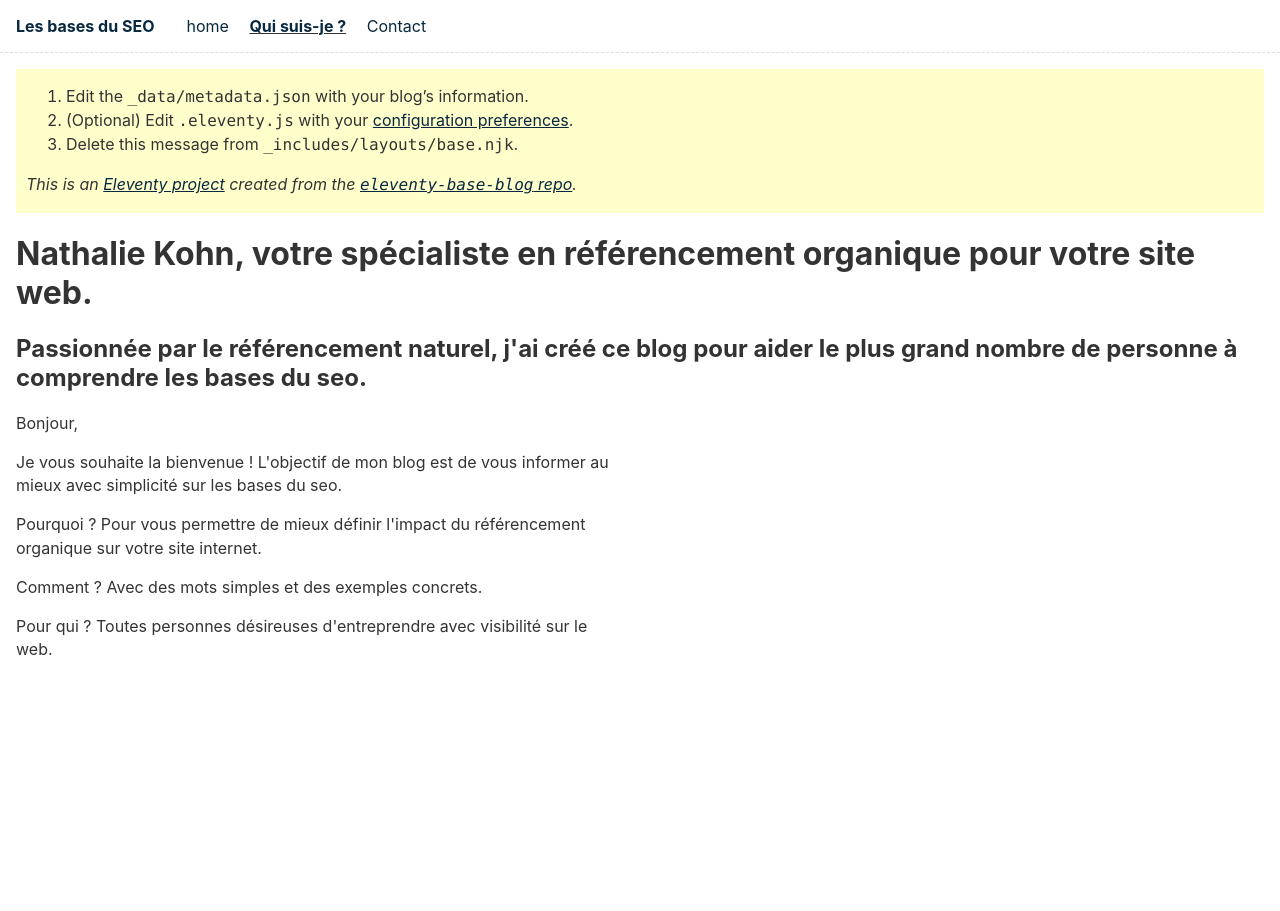
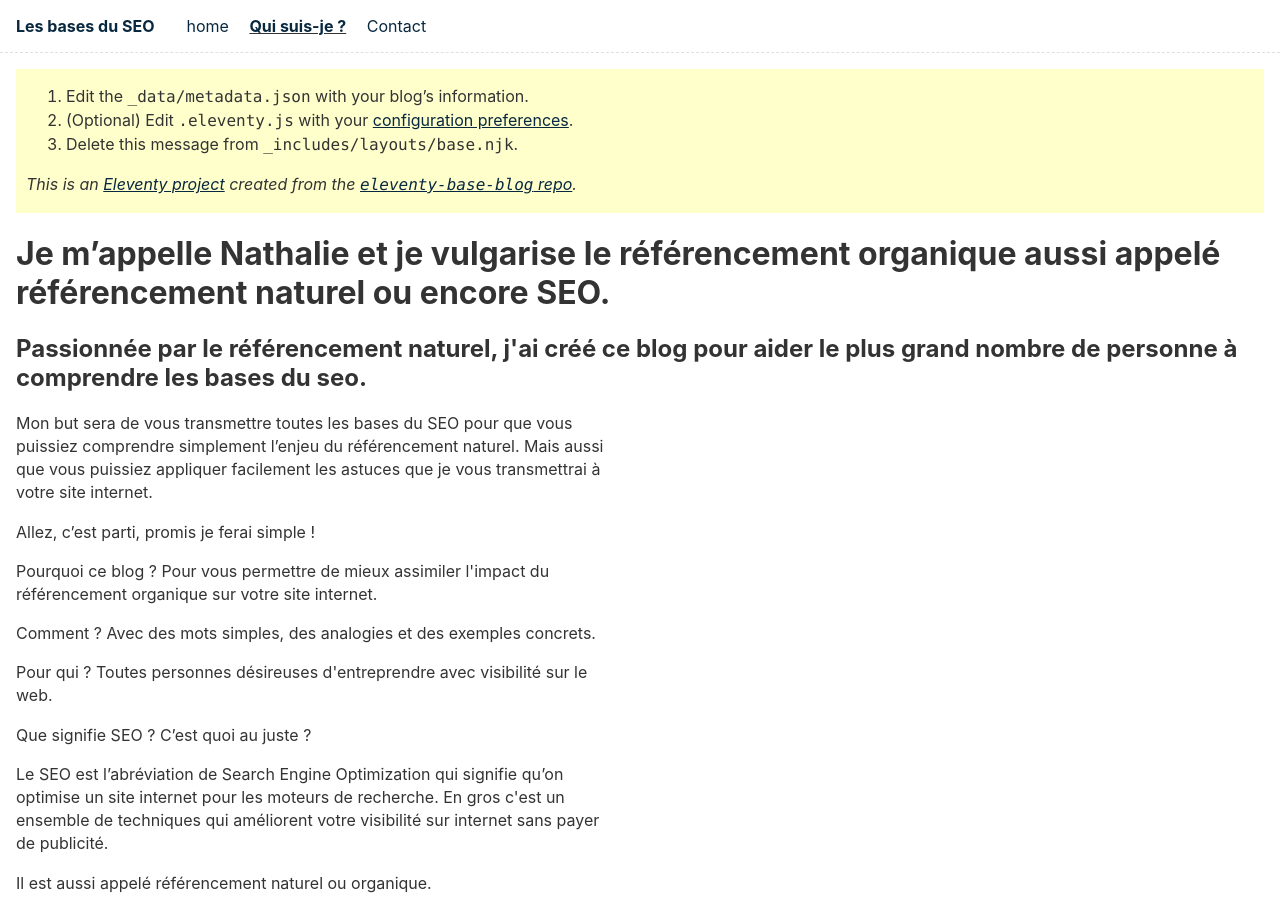
Before and after one commit to PolPasop/eleventy-nath-blog, an Eleventy site: page fr/pages/about.md in a window 1280 px wide. Before the commit the page ends 800 px from the top, so only its background shows below. Built offline with nearby package versions, Linux system fonts and the light colour scheme; Eleventy itself is replaced by a stand-in of ours; files that its build step writes are made by us from their sources.

Commit message:
Update Page “about”

```diff
--- a/fr/pages/about.md
+++ b/fr/pages/about.md
@@ -5,22 +5,28 @@ pagemetadata:
   title: Test Meta Title
   description: Test Meta desc
 templateClass: tmpl-post
-pagemetadata.description: Nathalie Kohn I Conseils SEO pour avoir les bases du
+pagemetadata.description: Nathalie Kohn | Conseils SEO pour avoir les bases du
   référencement naturel sur votre site internet
 eleventyNavigation:
   key: Qui suis-je ?
   order: 2
 ---
-# N﻿athalie Kohn, votre spécialiste en référencement organique pour votre site web.
+# Je m’appelle Nathalie et je vulgarise le référencement organique aussi appelé référencement naturel ou encore SEO.
 
 ## Passionnée par le référencement naturel, j'ai créé ce blog pour aider le plus grand nombre de personne à comprendre les bases du seo.
 
-Bonjour,
+Mon but sera de vous transmettre toutes les bases du SEO pour que vous puissiez comprendre simplement l’enjeu du référencement naturel. Mais aussi que vous puissiez appliquer facilement les astuces que je vous transmettrai à votre site internet.
 
-Je vous souhaite la bienvenue ! L'objectif de mon blog est de vous informer au mieux avec simplicité sur les bases du seo.
+Allez, c’est parti, promis je ferai simple !
 
-Pourquoi ? Pour vous permettre de mieux définir l'impact du référencement organique sur votre site internet.
+Pourquoi ce blog ? Pour vous permettre de mieux assimiler l'impact du référencement organique sur votre site internet.
 
-Comment ? Avec des mots simples et des exemples concrets.
+Comment ? Avec des mots simples, des analogies et des exemples concrets.
 
 Pour qui ? Toutes personnes désireuses d'entreprendre avec visibilité sur le web.
+
+Que signifie SEO ? C’est quoi au juste ?
+
+Le SEO est l’abréviation de Search Engine Optimization qui signifie qu’on optimise un site internet pour les moteurs de recherche. En gros c'est un ensemble de techniques qui améliorent votre visibilité sur internet sans payer de publicité.
+
+Il est aussi appelé référencement naturel ou organique.
```
